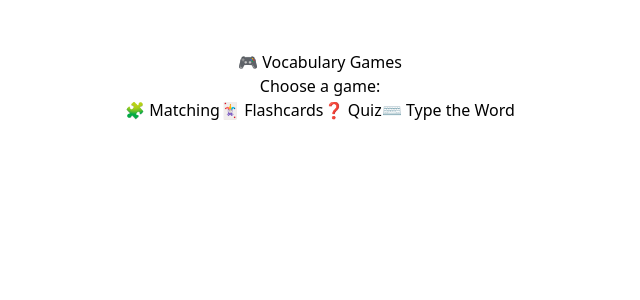
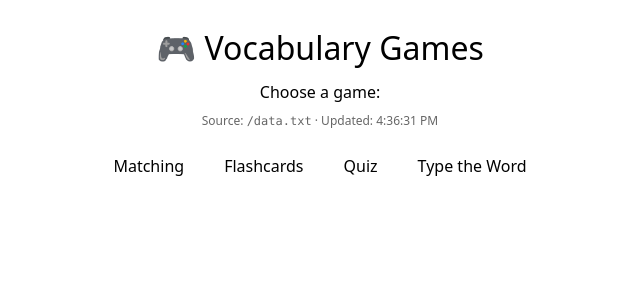
Before and after one commit to baykovaju29-bit/games, a React (Vite) app: page / in a window 1280 px wide. Shown: the top 300 px of the page, without its empty margins (320-960 px from the left). Built offline with nearby package versions, Linux system fonts and the light colour scheme.

Commit message:
Update App.jsx

```diff
--- a/src/App.jsx
+++ b/src/App.jsx
@@ -1,27 +1,58 @@
 import React, { useState } from "react";
+import "./styles/index.css";
+import { usePairsData } from "./dataHook";
 import Matching from "./games/Matching.jsx";
 import Flashcards from "./games/Flashcards.jsx";
 import Quiz from "./games/Quiz.jsx";
 import TypeTheWord from "./games/TypeTheWord.jsx";
 
-function App() {
-  const [selected, setSelected] = useState(null);
+const GAMES = [
+  { id: "matching", name: "Matching" },
+  { id: "flashcards", name: "Flashcards" },
+  { id: "quiz", name: "Quiz" },
+  { id: "type", name: "Type the Word" },
+];
 
-  if (selected === "matching") return <Matching onBack={() => setSelected(null)} />;
-  if (selected === "flashcards") return <Flashcards onBack={() => setSelected(null)} />;
-  if (selected === "quiz") return <Quiz onBack={() => setSelected(null)} />;
-  if (selected === "type") return <TypeTheWord onBack={() => setSelected(null)} />;
+export default function App() {
+  const { pairs, source, error, updatedAt } = usePairsData();
+  const [view, setView] = useState("menu");
+
+  const header = (
+    <header style={{marginBottom:16}}>
+      <h1 style={{fontSize:32, margin:0, textAlign:"center"}}>🎮 Vocabulary Games</h1>
+      <p style={{textAlign:"center", margin:"8px 0"}}>Choose a game:</p>
+      <p style={{textAlign:"center", fontSize:12, color:"#666"}}>
+        Source: <code>{source || "(loading...)"}</code>
+        {updatedAt && <> · Updated: {updatedAt.toLocaleTimeString()}</>}
+        {error && <> · <span style={{color:"#c00"}}>Error: {error}</span></>}
+      </p>
+    </header>
+  );
 
   return (
-    <div style={{ textAlign: "center", marginTop: "50px" }}>
-      <h1>🎮 Vocabulary Games</h1>
-      <p>Choose a game:</p>
-      <button onClick={() => setSelected("matching")}>🧩 Matching</button>
-      <button onClick={() => setSelected("flashcards")}>🃏 Flashcards</button>
-      <button onClick={() => setSelected("quiz")}>❓ Quiz</button>
-      <button onClick={() => setSelected("type")}>⌨️ Type the Word</button>
+    <div style={{minHeight:"100vh", padding:24, fontFamily:"system-ui"}}>
+      {header}
+
+      {view === "menu" && (
+        <div style={{display:"flex", gap:12, justifyContent:"center", flexWrap:"wrap"}}>
+          {GAMES.map(g => (
+            <button key={g.id} onClick={()=>setView(g.id)} style={{padding:"8px 14px"}}>
+              {g.name}
+            </button>
+          ))}
+        </div>
+      )}
+
+      {view !== "menu" && (
+        <div style={{maxWidth:900, margin:"16px auto"}}>
+          <button onClick={()=>setView("menu")} style={{marginBottom:12}}>&larr; Back</button>
+
+          {view === "matching"   && <Matching pairs={pairs} />}
+          {view === "flashcards" && <Flashcards pairs={pairs} />}
+          {view === "quiz"       && <Quiz pairs={pairs} />}
+          {view === "type"       && <TypeTheWord pairs={pairs} />}
+        </div>
+      )}
     </div>
   );
 }
-
-export default App;
```
